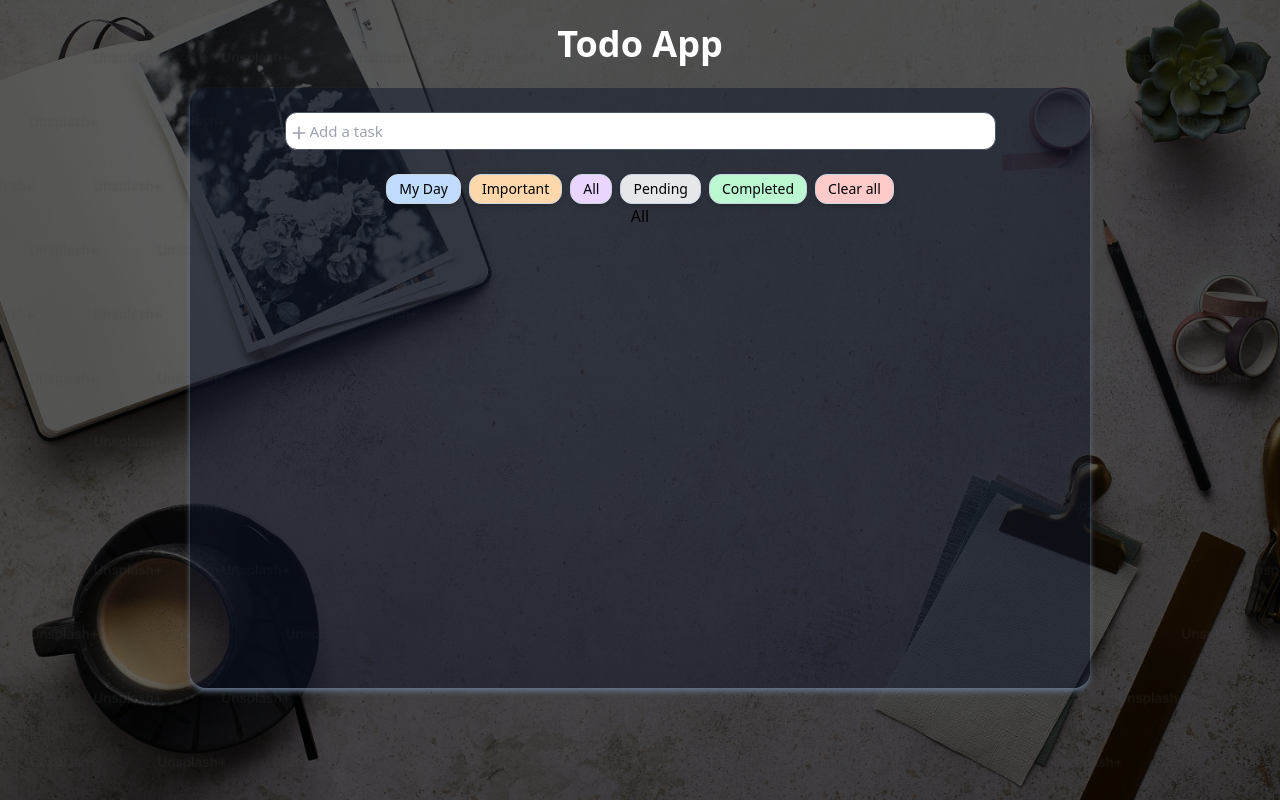
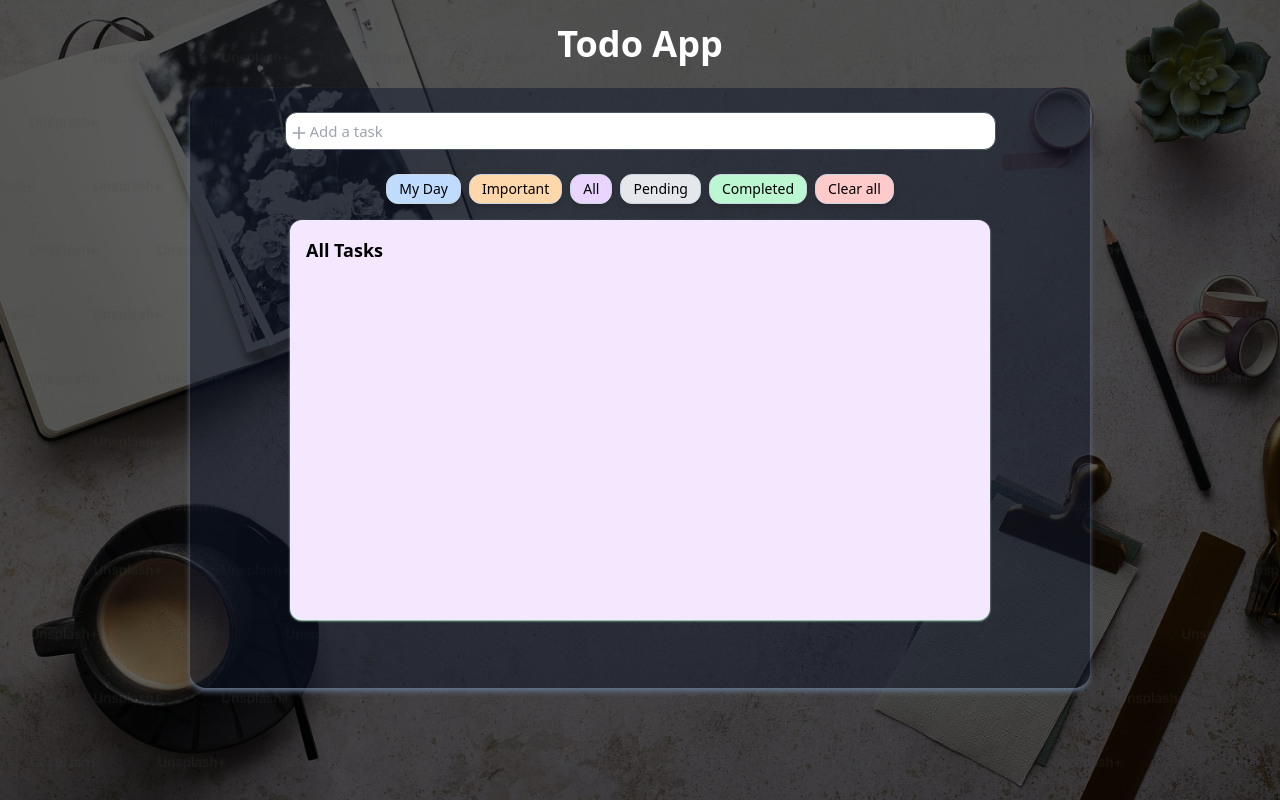
Before and after one commit to pinkijha/ToDo-App-React, a React (Vite) app: page / in a window 1280 px wide. Built offline with nearby package versions, Linux system fonts and the light colour scheme; the HTML template or start-up script is replaced by a standard one.

Commit message:
add component structure on all and pending

```diff
--- a/src/components/All.jsx
+++ b/src/components/All.jsx
@@ -2,8 +2,12 @@ import React from 'react'
 
 const All = () => {
   return (
-    <div>
-      <h1>All</h1>
+    <div
+      className="flex flex-col px-4  overflow-y-scroll md:my-4 p-4 space-y-2 md:w-[700px] w-[350px] h-[440px] md:h-[400px]
+                 md:bg-purple-100 md:shadow-sm scrollbar-hide md:shadow-green-200 md:rounded-xl"
+    >
+      <h2 className="text-lg md:text-black text-purple-200 font-bold mb-4">All Tasks</h2>
+
     </div>
   )
 }
--- a/src/components/Pending.jsx
+++ b/src/components/Pending.jsx
@@ -2,7 +2,11 @@ import React from 'react'
 
 const Pending = () => {
   return (
-    <div>
+    <div
+      className="flex flex-col px-4  overflow-y-scroll md:my-4 p-4 space-y-2 md:w-[700px] w-[350px] h-[440px] md:h-[400px]
+                 md:bg-gray-100 md:shadow-sm scrollbar-hide md:shadow-green-200 md:rounded-xl"
+    >
+      <h2 className="text-lg md:text-black text-gray-200 font-bold mb-4">Pending Tasks</h2>
 
     </div>
   )
```
